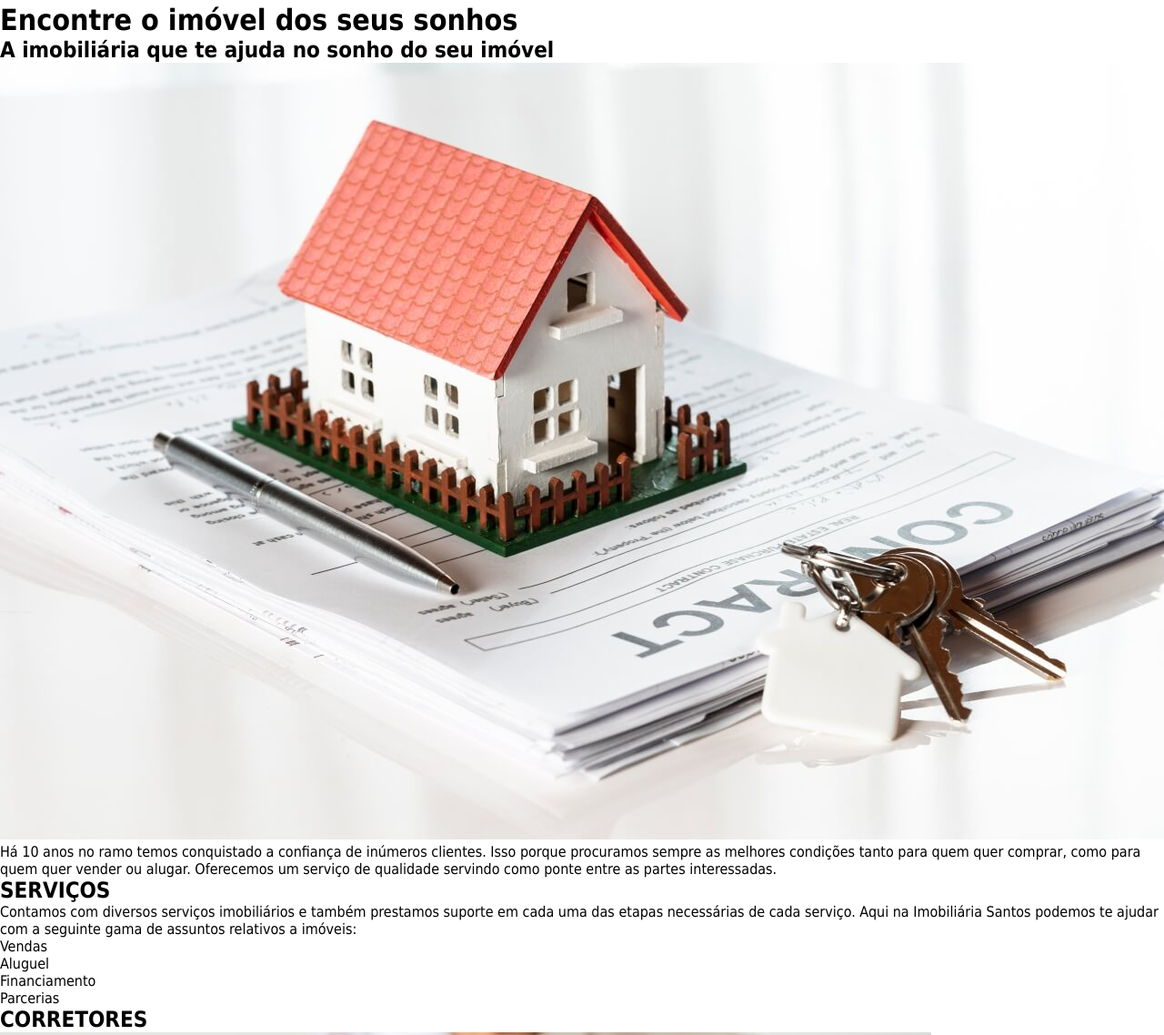
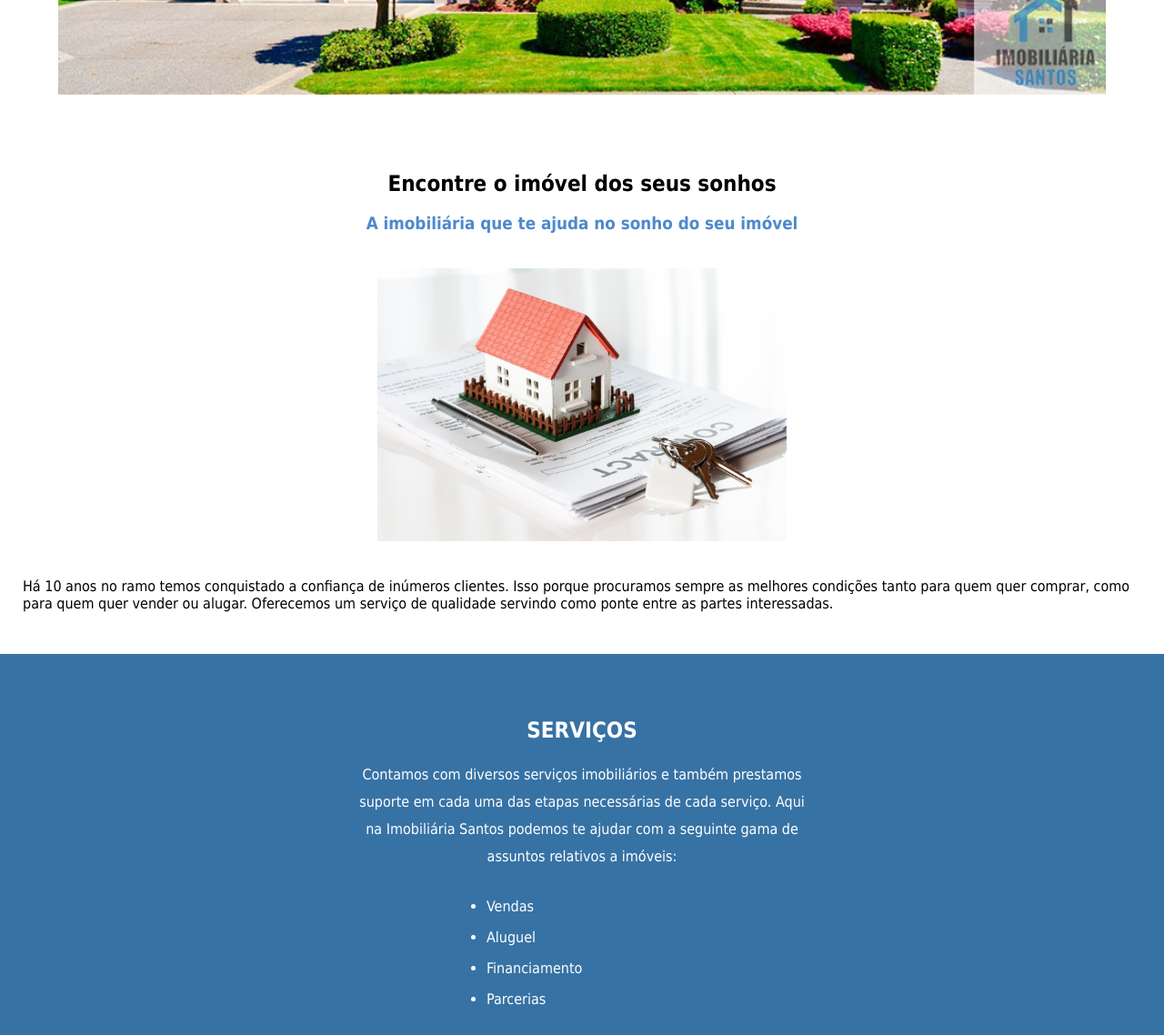
Before and after one commit to Ninho12/Projetos-Html-e-Css, a plain HTML site: page 3 - listas e seletores/index.html in a window 1280 px wide. Shown: the part 745-1883 px from the top of the page at 91% size. Drawn offline with Linux system fonts and the light colour scheme.

Commit message:
Alterações importantes

```diff
--- a/3 - listas e seletores/estilos.css
+++ b/3 - listas e seletores/estilos.css
@@ -1,12 +1,69 @@
-*{
+
+body{
+    text-align: center;
     margin: 0;
-    padding: 0;
+}
+
+div{
+
     font-family: Tahoma;
+    padding: 30px 0px;
 }
 
 .secao-1{
-    margin-top: 30px;
+    background-color: rgb(143, 190, 231);
+}
+
+.secao-1 a{
+    color: black;
+    margin-right: 20px;
+    text-decoration: none;
+    border-bottom: 2px solid black;
+}
+
+.secao-2{
+    text-align: center;
+}
+
+.secao-2 img{
+    width: 90%;
+}
+
+.secao-3 h3{
+    color: rgb(78, 137, 204);
+}
+
+.secao-3 img{
+    width: 450px;
+    margin: 20px 0px;
+}
+
+.secao-3 p{
+    text-align: left;
+    padding: 0px 25px;
+}
+
+.secao-4{
+    background-color: rgb(55, 114, 165);
+    color: white;
+    padding: 50px 0px;
+}
+
+.secao-4 p{
+    width: 500px;
+    margin: 0px auto;
+    text-align: center;
     margin-bottom: 30px;
-    text-align: center;
-    background-color: aliceblue;
+    line-height: 30px;
 }
+
+.secao-4 ul{
+    width: 250px;
+    margin: 0px auto;
+}
+
+.secao-4 li{
+   margin-top: 15px;
+   text-align: left;
+
+}
--- a/3 - listas e seletores/index.html
+++ b/3 - listas e seletores/index.html
@@ -32,8 +32,8 @@
 
     <div id="sobre" class="secao-3">
 
-        <h1> Encontre o imóvel dos seus sonhos </h1>
-        <h2> A imobiliária que te ajuda no sonho do seu imóvel </h2>
+        <h2> Encontre o imóvel dos seus sonhos </h2>
+        <h3> A imobiliária que te ajuda no sonho do seu imóvel </h3>
         <img src="assets/imovel-assinatura.jpg"  alt="Assinatura" />
         <p>
             Há 10 anos no ramo temos conquistado a confiança
```
